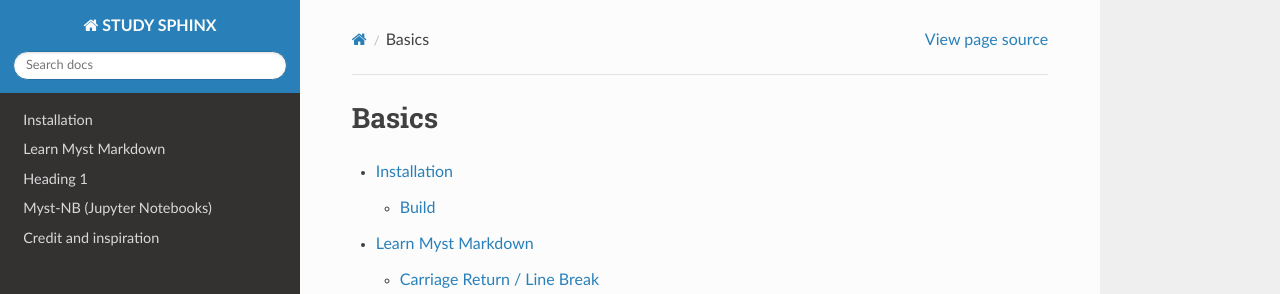
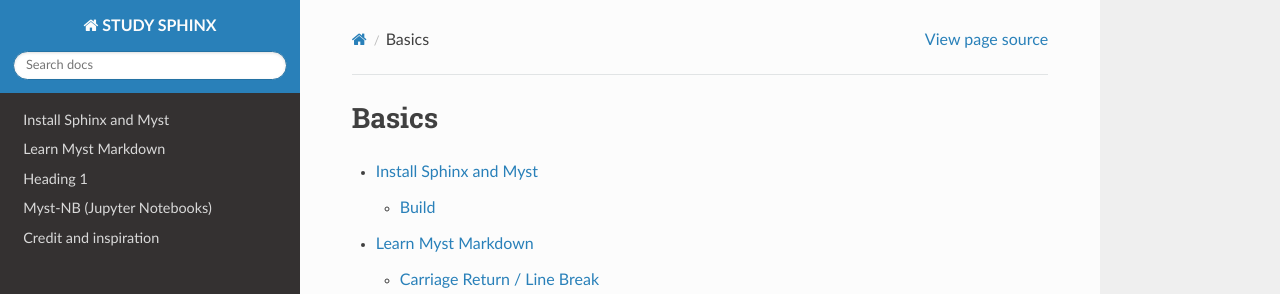
Before and after one commit to ZiaCreatesIdeas/STUDY_SPHINX-MYST, a Sphinx documentation site: the page built from doc/index.rst, in a window 1280 px wide and 1045 px high. Shown: the top 294 px of the window. Built offline with Sphinx 7.4.7 and the Read the Docs theme 3.1.0, drawn with Linux system fonts in a browser that asks for light colours; pages that are not in the unit, such as notebooks, are missing from menus.

Commit message:
Update Installation

```diff
--- a/doc/installation.rst
+++ b/doc/installation.rst
@@ -4,7 +4,7 @@
 
 .. _installation:
 
-Installation
+Install Sphinx and Myst
 =============
 
 To deploy this guide from `coderrefinery <https://coderefinery.github.io/documentation/gh_workflow/>`_ , follow these steps...
```
